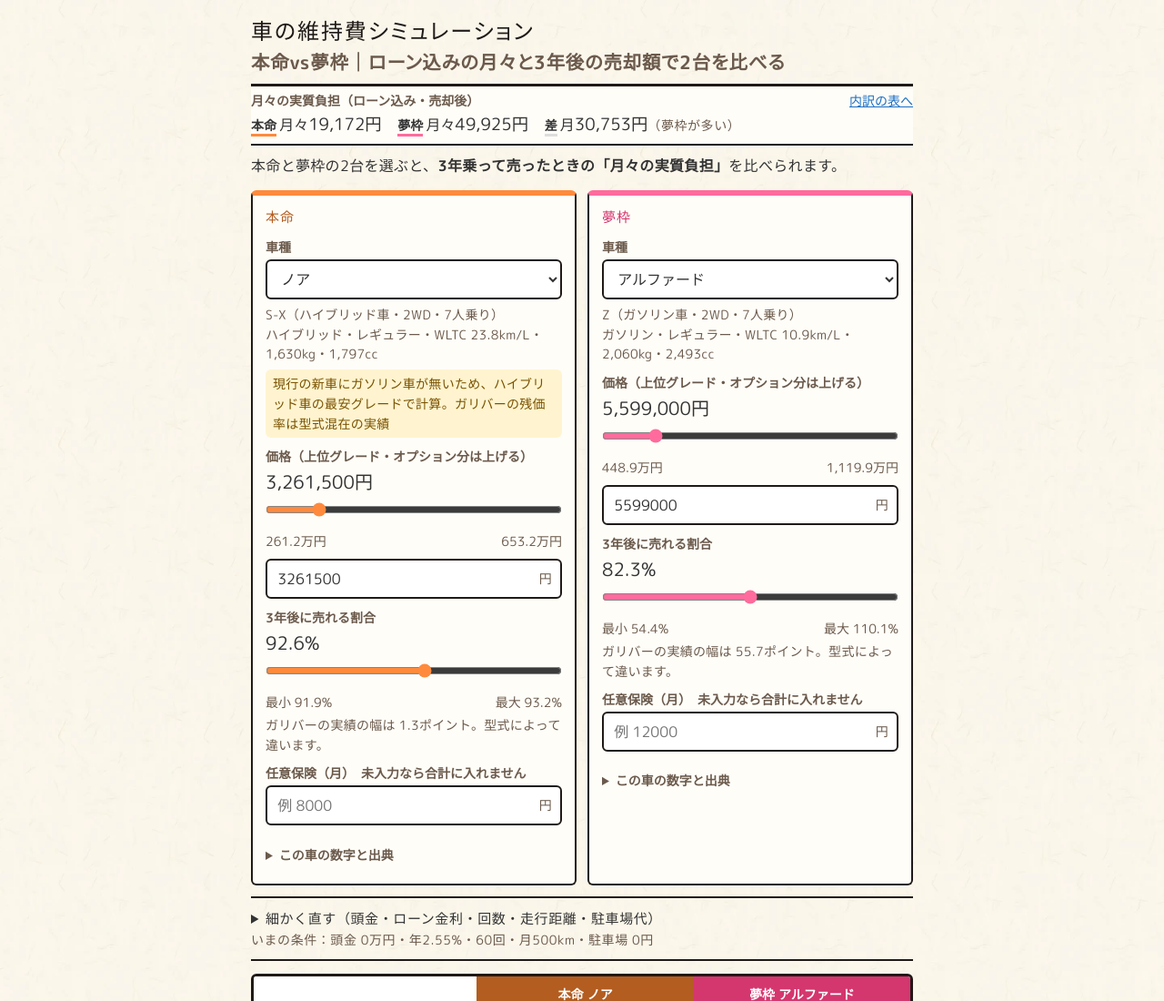
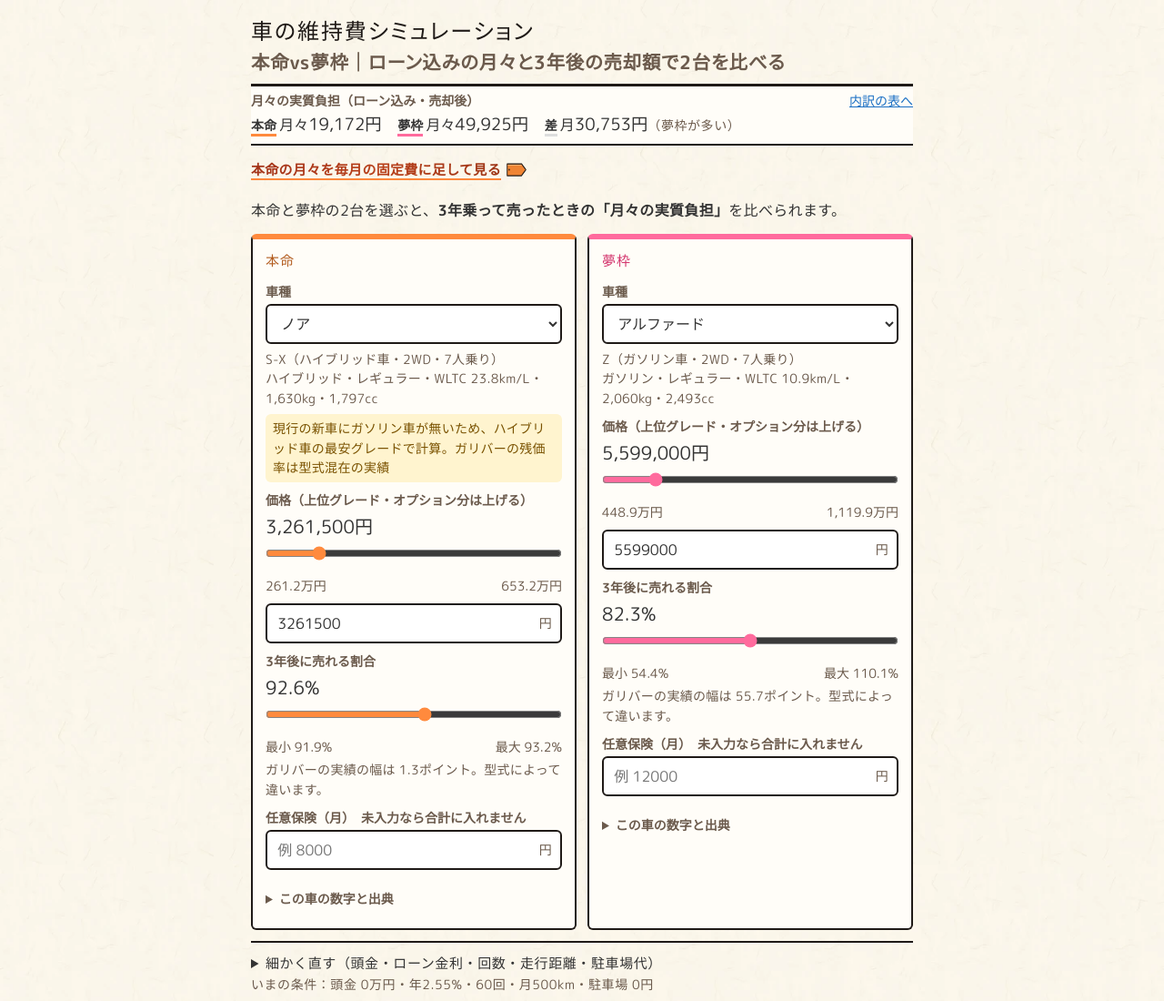
Before and after one commit to kkp-15/ninja-car, a plain HTML site: page index.html in a window 1280 px wide. Shown: the top 1100 px of the page at 91% size. Drawn offline with Linux system fonts and the light colour scheme; a web font is replaced by a local one.

Commit message:
答えの直後に1行：本命の月々の実質負担を固定費の砦へ（?car=月額）
Co-Authored-By: Claude Opus 5.5 <noreply@anthropic.com>

```diff
--- a/index.html
+++ b/index.html
@@ -289,6 +289,7 @@ h2{background:none;border:0;border-bottom:var(--k-bw-s) solid var(--k-sumi);bord
 .pick label{display:block;min-width:0}.pick span{display:block;font-size:.875rem;font-weight:800}
 .pick .pa{color:var(--orange-deep)}.pick .pb{color:var(--pink-deep)}
 .pick select{min-height:44px;font-size:16px;padding-right:1.4rem;text-overflow:ellipsis}
+.xlink{margin:.3rem 0 0;font-size:.9375rem}
 .restored{margin:-.3rem 0 .8rem;font-size:.875rem;color:var(--ink-soft)}
 .restored button{min-height:44px;margin-left:.3rem;font:inherit;font-size:.875rem;color:#1a6fc4;background:none;border:0;text-decoration:underline;cursor:pointer;padding:0 .2rem}</style>
 <style id="price-in-110">.price-in{margin:.4rem 0 .2rem}.price-in input{width:100%;min-height:44px;font-size:16px}</style>
@@ -306,6 +307,8 @@ h2{background:none;border:0;border-bottom:var(--k-bw-s) solid var(--k-sumi);bord
   <div class="sum-h"><span>月々の実質負担（ローン込み・売却後）</span><a href="#result">内訳の表へ</a></div>
   <div class="sum-row"><span class="sa"><i>本命</i>月々<b id="sumA">—</b></span><span class="sb"><i>夢枠</i>月々<b id="sumB">—</b></span><span class="sd"><i>差</i>月<b id="sumD">—</b><small id="sumW"></small></span></div>
 </div>
+<!-- 2026-11-23 答えを次の道具へ：本命の月々の実質負担を固定費の砦へ ?car=（円の整数 1〜1,000,000。範囲外・マイナスのときは出さない） -->
+<p class="xlink" id="xKoteiP" hidden><a class="k-link" id="xKotei" href="https://kotei.kkpwebninja.com/">本命の月々を毎月の固定費に足して見る</a></p>
 
 <p class="lead">本命と夢枠の2台を選ぶと、<b>3年乗って売ったときの「月々の実質負担」</b>を比べられます。</p>
 <!-- 2026-11-23 2台をここで選べば上の金額がすぐ変わる（下のカードの車種と連動。夢枠のカードまで下がらなくてよい） -->
@@ -739,6 +742,9 @@ function compare3y(car, opt, rates, todayStr) {
     $('sumB').innerHTML = yen(rb.perMonth) + negNote(rb.perMonth);
     $('sumD').textContent = Math.abs(d) < 1 ? 'ほぼ同じ' : yen(Math.abs(d));
     $('sumW').textContent = Math.abs(d) < 1 ? '' : (d > 0 ? '（夢枠が多い）' : '（本命が多い）');
+    const carM = Math.round(ra.perMonth);
+    $('xKoteiP').hidden = !(carM >= 1 && carM <= 1000000);
+    $('xKotei').href = 'https://kotei.kkpwebninja.com/?car=' + carM;
     $('commonNow').textContent = 'いまの条件：頭金 ' + (A.opt.down / 10000).toLocaleString('ja-JP') + '万円・年' + A.opt.ratePct + '%・' + months + '回・月' + A.opt.kmPerMonth.toLocaleString('ja-JP') + 'km・駐車場 ' + yen(A.opt.parkingMonth);
     $('resaleExample').textContent = '本命（' + A.car.name + '）の例：' + yen(A.opt.price) + ' × ' + A.opt.resalePct.toFixed(1) + '% ＝ ' + manYen(ra.resale) + '。36か月で割った ' + yen(ra.resale / 36) + ' が、月々の負担から引かれます。';
 
@@ -925,6 +931,9 @@ function compare3y(car, opt, rates, todayStr) {
   $('cnLink').addEventListener('click', () => {
     if (typeof gtag === 'function') gtag('event', 'cn_click', { page: 'top' });
   });
+  $('xKotei').addEventListener('click', () => {
+    if (typeof gtag === 'function') gtag('event', 'xlink_kotei', { from: 'car' });
+  });
 })();
 </script>
 
```
